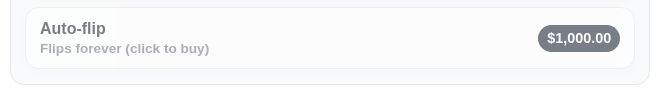
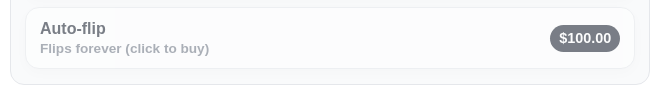
Before and after one commit to dawsontoth/flipper, a website: page web/index.html in a window 1280 px wide. Shown: the part 809-919 px from the top of the page, 140-800 px from the left. Drawn offline with Linux system fonts and the light colour scheme.

Commit message:
chore: reduce auto-flip price to 00

```diff
--- a/web/index.html
+++ b/web/index.html
@@ -135,7 +135,7 @@
                 <div class="shop-item-desc">Flips forever</div>
               </div>
               <div class="shop-item-meta">
-                <span class="price">$1000</span>
+                <span class="price">$100</span>
               </div>
             </button>
           </div>
--- a/web/index.js
+++ b/web/index.js
@@ -91,7 +91,7 @@ const BASE_PRICE = {
 	// Base coin worth upgrade cost scales: $0.25 -> $2.50 -> $25 -> $250 -> ...
 	// (prices are in cents; pricing uses standard 10x exponent curve)
 	baseWorth: 25, // $0.25
-	autoFlip: 100000, // $1000.00
+	autoFlip: 10000, // $100.00
 };
 
 function priceFor(key) {
```
